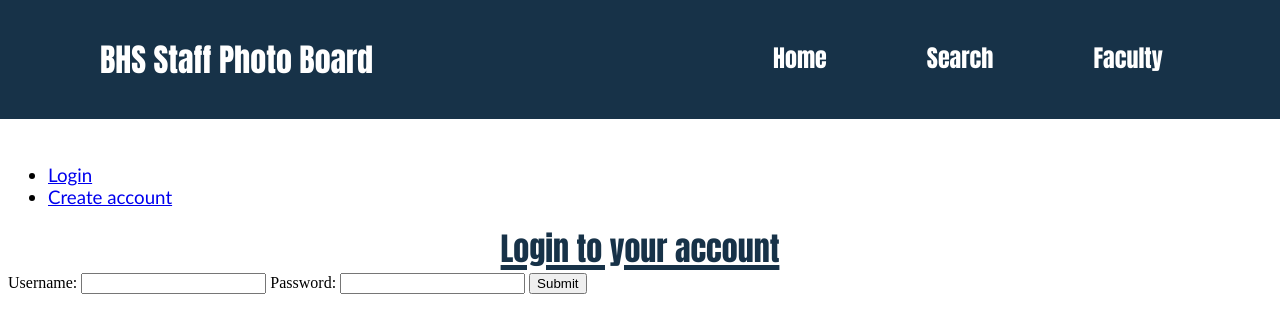
After one commit to IsaacYao20036/DT_photoboard, a Flask app: page /login in a window 1280 px wide. The commit adds this page. Shown: the top 333 px of the page. Run offline with Flask 3, Linux system fonts and the light colour scheme.

Commit message:
login system works, working on failed logins

```diff
--- a/app/models.py
+++ b/app/models.py
@@ -1,4 +1,5 @@
-from app.routes import db
+from app.routes import db, app
+from flask_login import UserMixin
 
 Staff_Position = db.Table(
     'Staff_Position',
@@ -89,7 +90,7 @@ class Department(db.Model):
 # Code from https://www.geeksforgeeks.org/how-to-add-authentication-to-your-app-with-flask-login/
 
 # Create user model
-class Users(UserMixin):
+class Users(UserMixin, db.Model):
     id = db.Column(db.Integer, primary_key=True)
     username = db.Column(db.String(), unique=True,
                          nullable=False)
--- a/app/routes.py
+++ b/app/routes.py
@@ -1,7 +1,7 @@
 from app import app
 from flask import render_template, abort, redirect, request, url_for, flash
 from flask_sqlalchemy import SQLAlchemy
-from flask_login import LoginManager
+from flask_login import LoginManager, login_user, logout_user
 import os
 import csv
 
@@ -73,7 +73,6 @@ def load_from_csv(filename):
         reader = csv.reader(csvfile)
         for row in reader:
             add_staffmember(row[0], row[1], row[2], row[3], row[4], row[5], row[6], row[7])
-            print(row)
         print("DONE")
 
 
@@ -96,5 +95,54 @@ def add_staffmember(code, name, fname, lname, photo, division_id, email, likely_
 
 load_from_csv("app\photoboard.csv")
 
+
+@login_manager.user_loader
+def loader_user(user_id):
+    return models.Users.query.get(user_id)
+
+
+@app.route('/register', methods=["GET", "POST"])
+def register():
+    # If the user made a POST request, create a new user
+    if request.method == "POST":
+        user = models.Users(username=request.form.get("username"),
+                            password=request.form.get("password"))
+        # Add the user to the database
+        db.session.add(user)
+        # Commit the changes made
+        db.session.commit()
+        # Once user account created, redirect them
+        # to login route (created later on)
+        return redirect(url_for("login"))
+    # Renders sign_up template if user made a GET request
+    return render_template("sign_up.html")
+
+
+@app.route("/login", methods=["GET", "POST"])
+def login():
+    # If a post request was made, find the user by
+    # filtering for the username
+    if request.method == "POST":
+        user = models.Users.query.filter_by(
+            username=request.form.get("username")).first()
+        # Check if the password entered is the
+        # same as the user's password
+        if user.password == request.form.get("password"):
+            # Use the login_user method to log in the user
+            login_user(user)
+            return redirect(url_for("home"))
+        elif user is None:
+            return 'you failed'
+        # Redirect the user back to the home
+        # (we'll create the home route in a moment)
+    return render_template("login.html")
+
+
+@app.route('/logout')
+def logout():
+    logout_user()
+    return redirect(url_for('home'))
+
+
 if __name__ == '__main__':
     app.run(debug=True)
--- a/app/templates/home.html
+++ b/app/templates/home.html
@@ -1,5 +1,11 @@
 {% extends 'layout.html' %}
 {% block content %}
+
+{% if current_user.is_authenticated %}
+    <h1>You are logged in</h1>
+{% else %}
+    <h1>You are not logged in</h1>
+{% endif %}
 
 <!-- Dropdown code from W3Schools: https://www.w3schools.com/howto/howto_js_dropdown.asp -->
 <div class="dropdown">
--- /dev/null
+++ b/app/templates/login.html
@@ -0,0 +1,18 @@
+{% extends 'layout.html' %}
+{% block content %}
+
+<ul>
+    <li><a href="/login">Login</a></li>
+    <li><a href="/register">Create account</a></li>
+</ul>
+
+<h1>Login to your account</h1>
+<form action="#" method="post">
+    <label for="username">Username:</label>
+    <input type="text" name="username" />
+    <label for="password">Password:</label>
+    <input type="password" name="password" />
+    <button type="submit">Submit</button>
+</form>
+
+{% endblock %}
```
Also changed, not shown: app/templates/sign_up.html (added, +17 -0 lines), app/photoboard.db.
